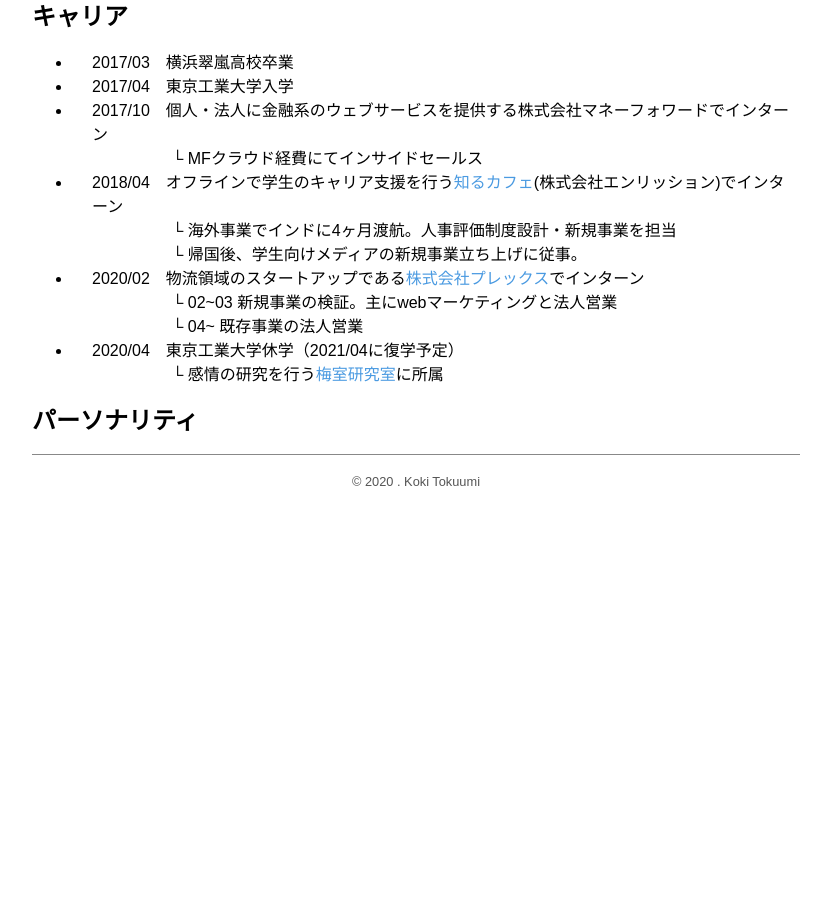
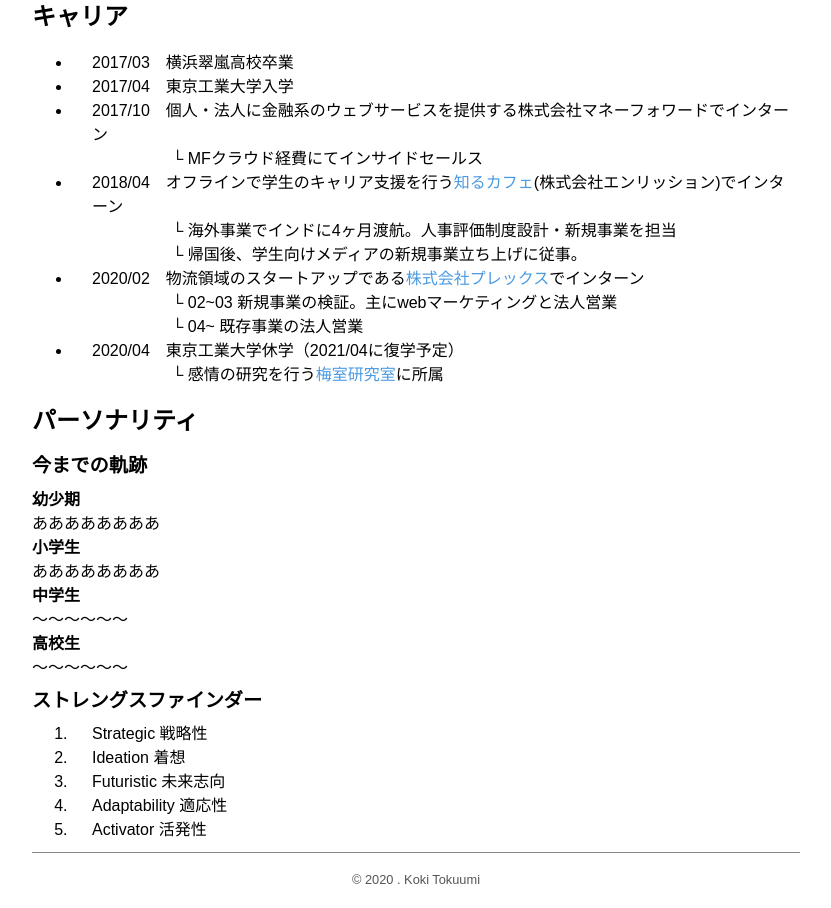
Before and after one commit to tokusea/tokusea.github.io, a plain HTML site: page about/index.html in a window 1280 px wide. Shown: the part 531-1439 px from the top of the page, without its empty margins (224-1055 px from the left). Before the commit the page ends 1041 px from the top, so only its background shows below. Drawn offline with Linux system fonts and the light colour scheme.

Commit message:
about パーソナリティの枠組み作成

```diff
--- a/about/index.html
+++ b/about/index.html
@@ -99,7 +99,30 @@
         </div>
         <div class="personality">
             <h2>パーソナリティ</h2>
-
+            <div class="past">
+                <h3>今までの軌跡</h3>
+                <p>幼少期</p>
+                ああああああああ
+                <p>小学生</p>
+                ああああああああ
+                <p>中学生</p>
+                〜〜〜〜〜〜
+                <p>高校生</p>
+                〜〜〜〜〜〜
+            </div>
+            <!-- <div class="mentalmodel">
+                <h3>メンタルモデル</h3>
+            </div> -->
+            <div class="strength">
+                <h3>ストレングスファインダー</h3>
+                <ol>
+                    <li>Strategic 戦略性</li>
+                    <li>Ideation 着想</li>
+                    <li>Futuristic 未来志向</li>
+                    <li>Adaptability 適応性</li>
+                    <li>Activator 活発性</li>
+                </ol>
+            </div>
         </div>
     </main>
     <!-- footer -->
--- a/css/style.css
+++ b/css/style.css
@@ -126,6 +126,12 @@ main{
     margin: 20px 0;
 }
 
+#about h3 {
+    font-weight: bold;
+    font-size: 1.2em;
+    margin: 10px 0;
+}
+
 #about p {
     line-height: 1.5em;
 }
@@ -148,6 +154,24 @@ main{
     padding-left: 20px;
 }
 
+.past {
+    line-height: 1.5em;
+}
+.past p {
+    line-height: 2em;
+    font-weight: bold;
+}
+
+.strength ol{
+    list-style-type: decimal;
+    padding-left: 40px;
+}
+
+.strength li {
+    line-height: 1.5em;
+    padding-left: 20px;
+}
+
 /* footer */
 footer {
     margin: 10px 0;
```
